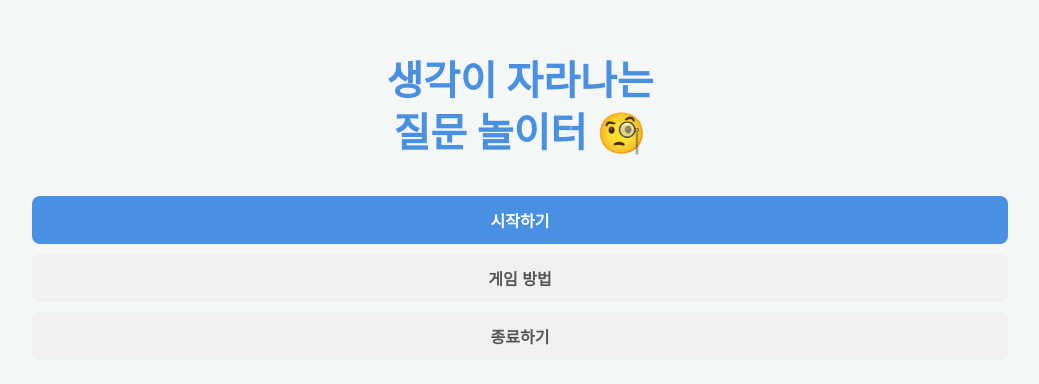
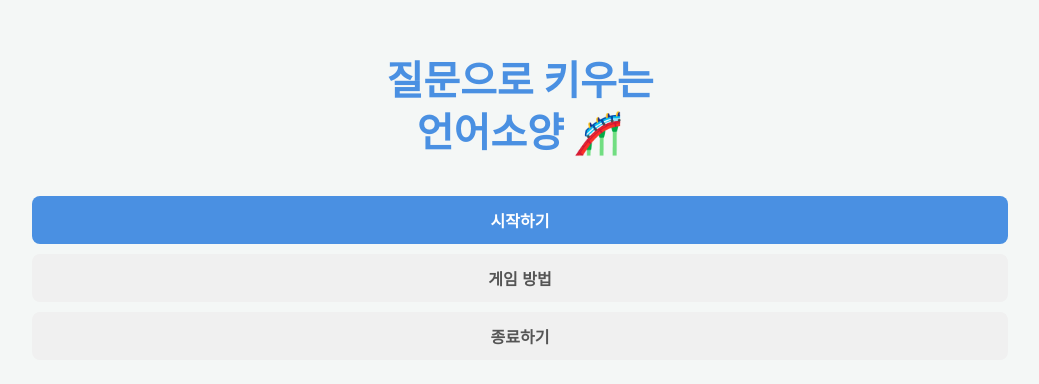
Before and after one commit to xpoctopus/question-game, a plain HTML site: page index.html in a window 1280 px wide. Shown: the part 206-590 px from the top of the page, without its empty margins (120-1159 px from the left). Drawn offline with Linux system fonts and the light colour scheme.

Commit message:
Update index.html

```diff
--- a/index.html
+++ b/index.html
@@ -3,7 +3,7 @@
 <head>
     <meta charset="UTF-8">
     <meta name="viewport" content="width=device-width, initial-scale=1.0">
-    <title>생각이 자라나는 질문 놀이터</title>
+    <title>질문으로 키우는 언어소양</title>
     <link rel="stylesheet" href="style.css">
 </head>
 <body>
@@ -14,7 +14,7 @@
     </div>
 
     <div id="screen-home" class="screen active">
-        <h1>생각이 자라나는<br>질문 놀이터 🧐</h1>
+        <h1>질문으로 키우는<br>언어소양 🎢</h1>
         <button id="btn-start" class="btn-main">시작하기</button>
         <button id="btn-rules-home" class="btn-sub">게임 방법</button>
         <button id="btn-quit-home" class="btn-sub">종료하기</button>
```
